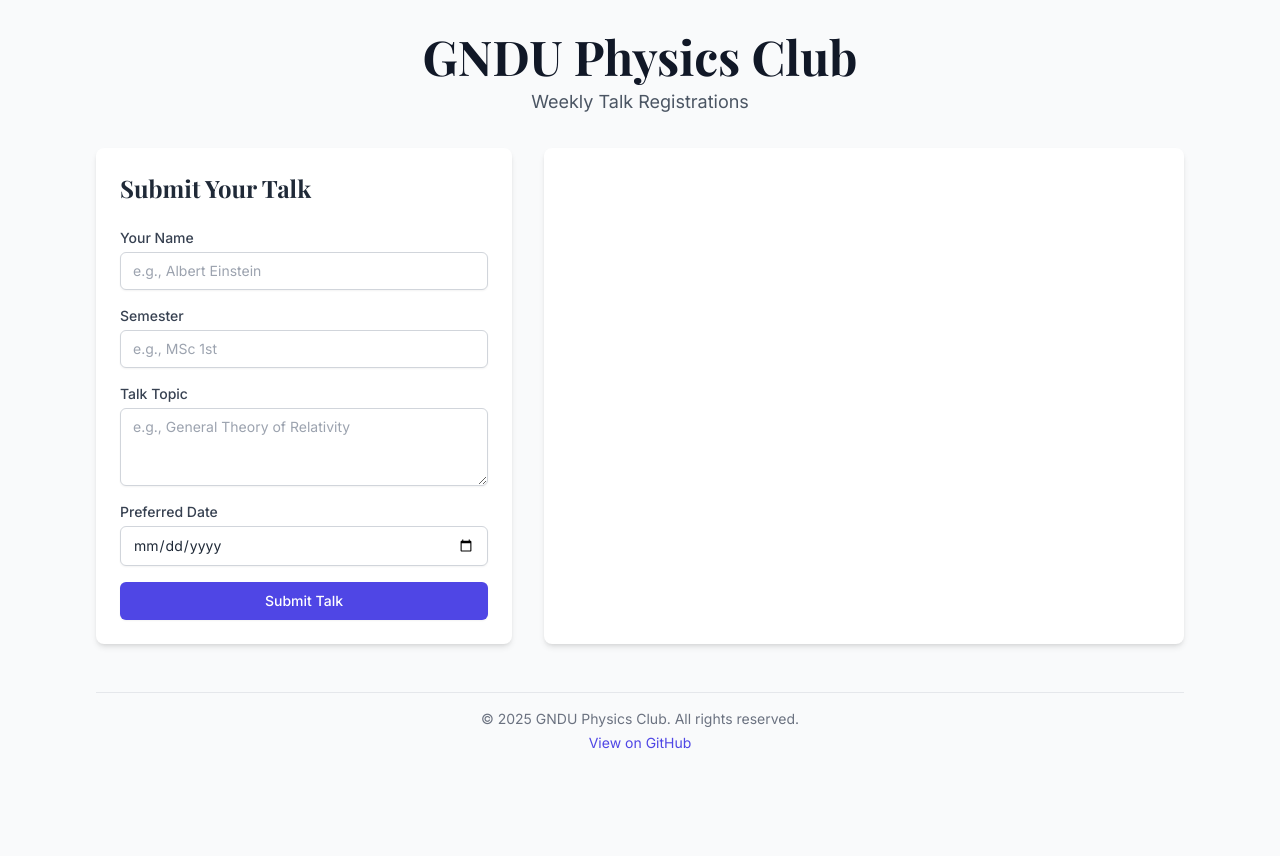
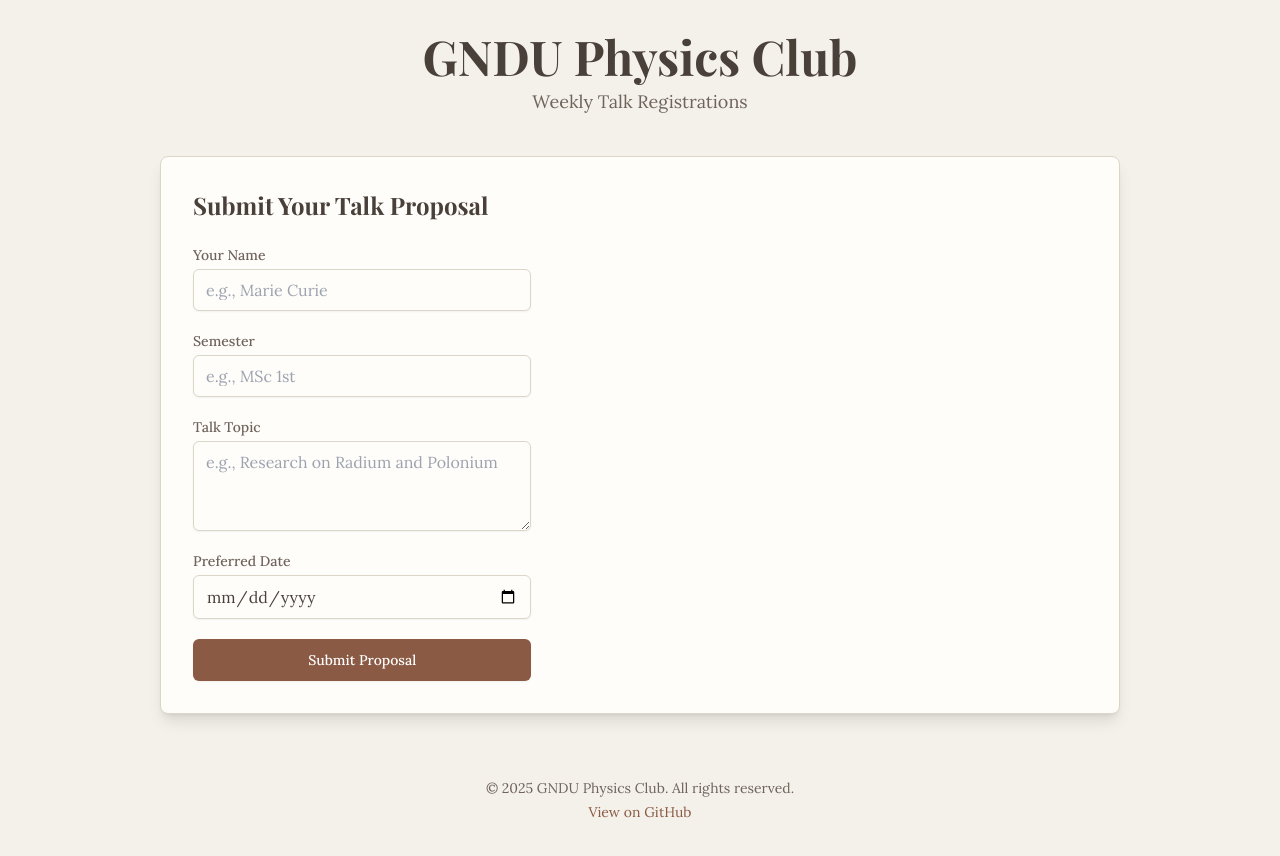
Before and after one commit to GNDU-Physics/gndu-physics.github.io, a plain HTML site: page index.html in a window 1280 px wide. Before the commit the page ends 802 px from the top, so only its background shows below. Drawn offline with nearby package versions, Linux system fonts and the light colour scheme; a script that the page names is missing.

Commit message:
Update index.html

```diff
--- a/index.html
+++ b/index.html
@@ -14,120 +14,131 @@
     <!-- Google Fonts -->
     <link rel="preconnect" href="https://fonts.googleapis.com">
     <link rel="preconnect" href="https://fonts.gstatic.com" crossorigin>
-    <link href="https://fonts.googleapis.com/css2?family=Inter:wght@400;500;600;700&family=Playfair+Display:wght@700&display=swap" rel="stylesheet">
+    <link href="https://fonts.googleapis.com/css2?family=Lora:ital,wght@0,400;0,500;0,600;0,700;1,400&family=Playfair+Display:wght@700&display=swap" rel="stylesheet">
 
     <!-- Custom Styles -->
     <style>
-        /* Using a more modern and professional font pairing */
+        /* Using a cozy, academic font pairing */
         body {
-            font-family: 'Inter', sans-serif;
-            background-color: #f8f9fa; /* A lighter, cleaner background */
+            font-family: 'Lora', serif;
+            background-color: #f4f1ea; /* A warm, paper-like background */
+            color: #4a403a;
         }
 
         h1, h2, h3, .fc-toolbar-title {
             font-family: 'Playfair Display', serif;
         }
 
-        /* Custom styles for FullCalendar to override Tailwind where necessary */
+        /* Custom styles for FullCalendar to match the cozy theme */
         .fc {
-            border-radius: 0.5rem;
-            border: 1px solid #e2e8f0;
+            border: 1px solid #dcd6c8;
             padding: 1rem;
-            background-color: white;
+            background-color: #fffdfa;
         }
 
         .fc .fc-button {
-            background-color: #4f46e5 !important;
-            color: white !important;
-            border: none !important;
+            background-color: #8a5a44 !important; /* A warm brown */
+            color: #f4f1ea !important;
+            border: 1px solid #7d513c !important;
             text-transform: capitalize;
             border-radius: 0.375rem !important;
             transition: background-color 0.3s;
+            box-shadow: none !important;
         }
 
         .fc .fc-button:hover {
-            background-color: #4338ca !important;
+            background-color: #7d513c !important;
         }
 
         .fc .fc-daygrid-day.fc-day-today {
-            background-color: #e0e7ff !important;
+            background-color: #fdecdf !important; /* A subtle, warm highlight */
         }
 
         .fc-event {
             cursor: pointer;
-            border: 1px solid #6d28d9 !important;
-            background-color: #8b5cf6 !important;
+            border: 1px solid #a98467 !important;
+            background-color: #c09e80 !important;
+        }
+
+        .form-input {
+             background-color: #fffdfa;
+             border: 1px solid #dcd6c8;
+             transition: all 0.3s ease;
+        }
+        .form-input:focus {
+            outline: none;
+            border-color: #8a5a44;
+            background-color: #ffffff;
+            box-shadow: 0 0 0 2px rgba(138, 90, 68, 0.2);
         }
     </style>
 </head>
-<body class="bg-gray-50 text-gray-800">
+<body class="bg-[#f4f1ea]">
 
     <!-- Main Container -->
-    <div class="container mx-auto p-4 sm:p-6 lg:p-8 max-w-6xl">
+    <div class="container mx-auto p-4 sm:p-6 lg:p-8 max-w-5xl">
 
         <!-- Header -->
-        <header class="text-center mb-8">
-            <h1 class="text-4xl md:text-5xl font-bold text-gray-900">GNDU Physics Club</h1>
-            <p class="text-lg text-gray-600 mt-2">Weekly Talk Registrations</p>
+        <header class="text-center mb-10">
+            <h1 class="text-4xl md:text-5xl font-bold text-[#4a403a]">GNDU Physics Club</h1>
+            <p class="text-lg text-[#6f635b] mt-2">Weekly Talk Registrations</p>
         </header>
 
         <!-- Main Content: Form and Calendar -->
-        <main class="grid grid-cols-1 lg:grid-cols-5 gap-8">
+        <main class="bg-[#fffdfa] p-6 sm:p-8 rounded-lg shadow-lg border border-[#dcd6c8] grid grid-cols-1 lg:grid-cols-5 gap-8">
 
             <!-- Registration Form Section -->
             <div class="lg:col-span-2">
-                <div class="bg-white p-6 rounded-lg shadow-md">
-                    <h2 class="text-2xl font-bold mb-6">Submit Your Talk</h2>
-                    <form id="talkForm" class="space-y-4">
+                <h2 class="text-2xl font-bold mb-6 text-[#4a403a]">Submit Your Talk Proposal</h2>
+                <form id="talkForm" class="space-y-5">
                     <div>
-                            <label for="name" class="block text-sm font-medium text-gray-700">Your Name</label>
-                            <input type="text" id="name" placeholder="e.g., Albert Einstein" required class="mt-1 block w-full px-3 py-2 bg-white border border-gray-300 rounded-md shadow-sm placeholder-gray-400 focus:outline-none focus:ring-indigo-500 focus:border-indigo-500 sm:text-sm">
+                        <label for="name" class="block text-sm font-medium text-[#6f635b] mb-1">Your Name</label>
+                        <input type="text" id="name" placeholder="e.g., Marie Curie" required class="form-input mt-1 block w-full px-3 py-2 rounded-md shadow-sm placeholder-gray-400">
                     </div>
                     <div>
-                            <label for="semester" class="block text-sm font-medium text-gray-700">Semester</label>
-                            <input type="text" id="semester" placeholder="e.g., MSc 1st" required class="mt-1 block w-full px-3 py-2 bg-white border border-gray-300 rounded-md shadow-sm placeholder-gray-400 focus:outline-none focus:ring-indigo-500 focus:border-indigo-500 sm:text-sm">
+                        <label for="semester" class="block text-sm font-medium text-[#6f635b] mb-1">Semester</label>
+                        <input type="text" id="semester" placeholder="e.g., MSc 1st" required class="form-input mt-1 block w-full px-3 py-2 rounded-md shadow-sm placeholder-gray-400">
                     </div>
                     <div>
-                            <label for="topic" class="block text-sm font-medium text-gray-700">Talk Topic</label>
-                            <textarea id="topic" placeholder="e.g., General Theory of Relativity" required rows="3" class="mt-1 block w-full px-3 py-2 bg-white border border-gray-300 rounded-md shadow-sm placeholder-gray-400 focus:outline-none focus:ring-indigo-500 focus:border-indigo-500 sm:text-sm"></textarea>
+                        <label for="topic" class="block text-sm font-medium text-[#6f635b] mb-1">Talk Topic</label>
+                        <textarea id="topic" placeholder="e.g., Research on Radium and Polonium" required rows="3" class="form-input mt-1 block w-full px-3 py-2 rounded-md shadow-sm placeholder-gray-400"></textarea>
                     </div>
                     <div>
-                            <label for="date" class="block text-sm font-medium text-gray-700">Preferred Date</label>
-                            <input type="date" id="date" required class="mt-1 block w-full px-3 py-2 bg-white border border-gray-300 rounded-md shadow-sm focus:outline-none focus:ring-indigo-500 focus:border-indigo-500 sm:text-sm">
+                        <label for="date" class="block text-sm font-medium text-[#6f635b] mb-1">Preferred Date</label>
+                        <input type="date" id="date" required class="form-input mt-1 block w-full px-3 py-2 rounded-md shadow-sm">
                     </div>
-                        <button type="submit" class="w-full flex justify-center py-2 px-4 border border-transparent rounded-md shadow-sm text-sm font-medium text-white bg-indigo-600 hover:bg-indigo-700 focus:outline-none focus:ring-2 focus:ring-offset-2 focus:ring-indigo-500 transition-colors">
-                            Submit Talk
+                    <button type="submit" class="w-full flex justify-center py-2.5 px-4 border border-transparent rounded-md shadow-sm text-sm font-medium text-white bg-[#8a5a44] hover:bg-[#7d513c] focus:outline-none focus:ring-2 focus:ring-offset-2 focus:ring-[#8a5a44] transition-colors">
+                        Submit Proposal
                     </button>
                 </form>
             </div>
-            </div>
 
             <!-- Calendar Section -->
-            <div id="calendar-container" class="lg:col-span-3 bg-white p-4 rounded-lg shadow-md">
+            <div id="calendar-container" class="lg:col-span-3">
                 <div id="calendar"></div>
             </div>
 
         </main>
 
         <!-- Footer -->
-        <footer class="text-center mt-12 py-4 border-t border-gray-200">
-            <p class="text-sm text-gray-500">&copy; 2025 GNDU Physics Club. All rights reserved.</p>
-            <a href="https://github.com/GNDU-Physics/" class="text-sm text-indigo-600 hover:text-indigo-800 mt-1 inline-block">View on GitHub</a>
+        <footer class="text-center mt-12 py-4">
+            <p class="text-sm text-[#6f635b]">&copy; 2025 GNDU Physics Club. All rights reserved.</p>
+            <a href="https://github.com/GNDU-Physics/" class="text-sm text-[#8a5a44] hover:underline mt-1 inline-block">View on GitHub</a>
         </footer>
     </div>
 
     <!-- Modal/Popup for Event Details and Deletion -->
-    <div id="popup-backdrop" class="fixed inset-0 bg-gray-900 bg-opacity-50 hidden z-40" onclick="closePopup()"></div>
-    <div id="popup" class="fixed top-1/2 left-1/2 -translate-x-1/2 -translate-y-1/2 bg-white rounded-lg shadow-2xl p-6 w-11/12 max-w-md hidden z-50">
+    <div id="popup-backdrop" class="fixed inset-0 bg-black bg-opacity-60 hidden z-40" onclick="closePopup()"></div>
+    <div id="popup" class="fixed top-1/2 left-1/2 -translate-x-1/2 -translate-y-1/2 bg-[#fffdfa] rounded-lg shadow-2xl p-6 w-11/12 max-w-md hidden z-50 border border-[#dcd6c8]">
         <h3 id="popupTitle" class="text-xl font-bold mb-4">Talk Details</h3>
         <div id="popupDetails" class="text-gray-700 mb-4 space-y-2"></div>
         <div class="space-y-3">
-            <input type="password" id="passwordInput" placeholder="Enter admin password to delete" class="block w-full px-3 py-2 bg-white border border-gray-300 rounded-md shadow-sm placeholder-gray-400 focus:outline-none focus:ring-indigo-500 focus:border-indigo-500 sm:text-sm">
+            <input type="password" id="passwordInput" placeholder="Enter admin password to delete" class="form-input block w-full px-3 py-2 rounded-md shadow-sm placeholder-gray-400">
             <div class="flex flex-col sm:flex-row gap-3">
-                <button onclick="confirmDelete()" class="w-full inline-flex justify-center rounded-md border border-transparent shadow-sm px-4 py-2 bg-red-600 text-base font-medium text-white hover:bg-red-700 focus:outline-none focus:ring-2 focus:ring-offset-2 focus:ring-red-500 transition-colors">
+                <button onclick="confirmDelete()" class="w-full inline-flex justify-center rounded-md border border-transparent shadow-sm px-4 py-2 bg-red-700 text-base font-medium text-white hover:bg-red-800 focus:outline-none focus:ring-2 focus:ring-offset-2 focus:ring-red-500 transition-colors">
                     Delete Talk
                 </button>
-                <button onclick="closePopup()" class="w-full inline-flex justify-center rounded-md border border-gray-300 shadow-sm px-4 py-2 bg-white text-base font-medium text-gray-700 hover:bg-gray-50 focus:outline-none focus:ring-2 focus:ring-offset-2 focus:ring-indigo-500 transition-colors">
+                <button onclick="closePopup()" class="w-full inline-flex justify-center rounded-md border border-[#dcd6c8] shadow-sm px-4 py-2 bg-white text-base font-medium text-[#4a403a] hover:bg-gray-50 focus:outline-none focus:ring-2 focus:ring-offset-2 focus:ring-[#8a5a44] transition-colors">
                     Cancel
                 </button>
             </div>
```
Lines whose indentation alone changed are shown as unchanged.
